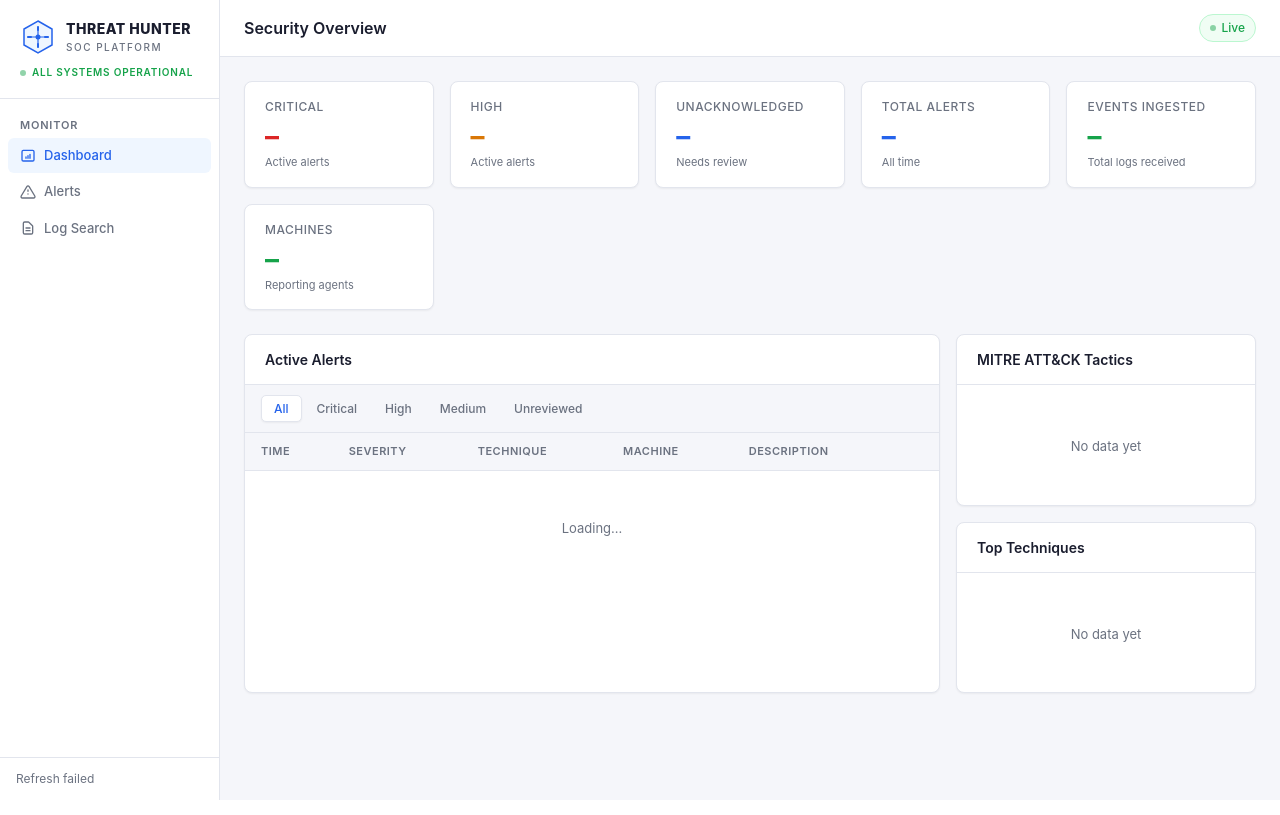
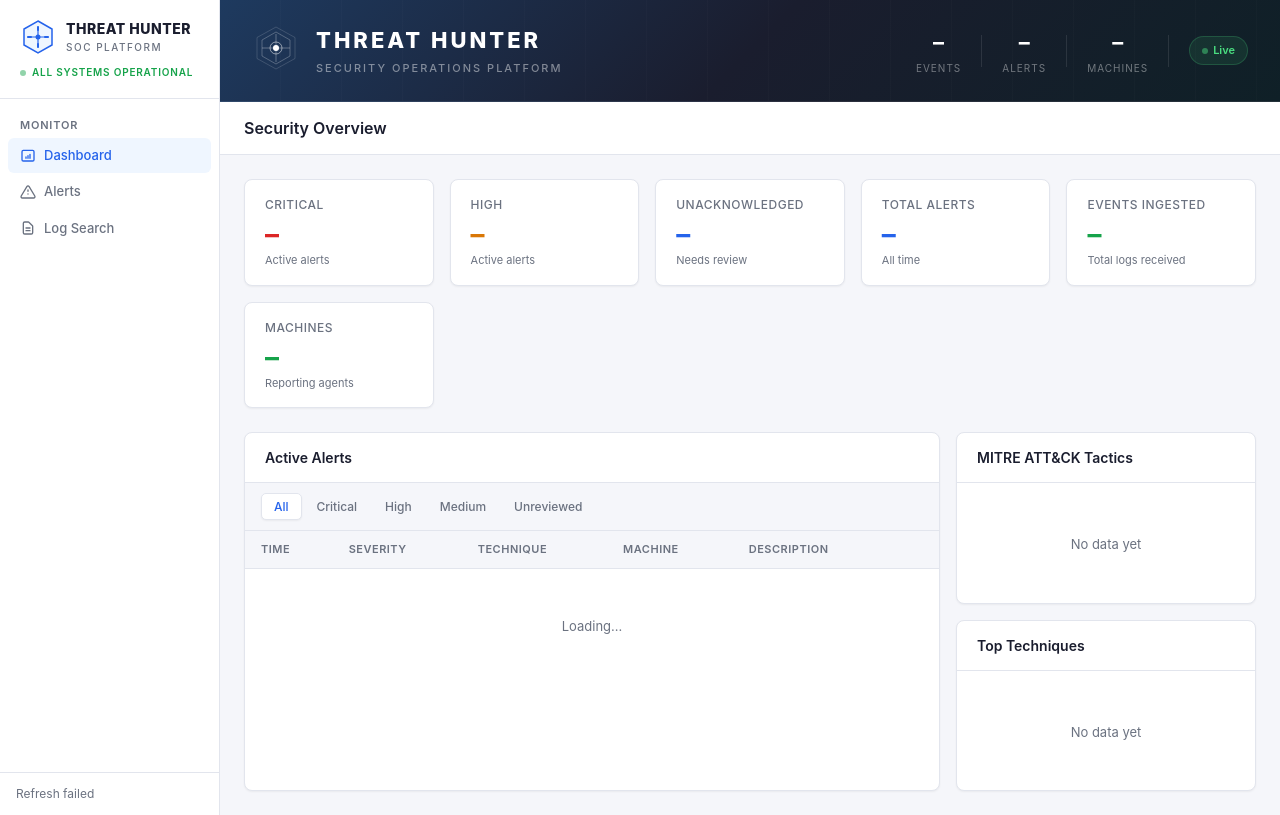
Before and after one commit to nicohan3134/Threat-Hunter, a Flask app: page / in a window 1280 px wide. Run offline with Flask 3, Linux system fonts and the light colour scheme; data that the repository does not hold is empty; some libraries are stand-ins or nearby versions.

Commit message:
Add header with graphic and live stats

```diff
--- a/server/templates/dashboard.html
+++ b/server/templates/dashboard.html
@@ -300,6 +300,66 @@
   }
   .empty-state p { font-size: 13px; margin-top: 4px; }
 
+  /* ── Hero header ── */
+  .hero-header {
+    background: linear-gradient(135deg, #1e3a5f 0%, #1a1d2e 50%, #0f2027 100%);
+    padding: 24px 32px;
+    display: flex; align-items: center; justify-content: space-between;
+    border-bottom: 1px solid rgba(255,255,255,0.08);
+    position: relative; overflow: hidden;
+  }
+
+  .hero-header::before {
+    content: '';
+    position: absolute; inset: 0;
+    background: repeating-linear-gradient(
+      90deg,
+      transparent,
+      transparent 60px,
+      rgba(255,255,255,0.015) 60px,
+      rgba(255,255,255,0.015) 61px
+    );
+    pointer-events: none;
+  }
+
+  .hero-left { display: flex; align-items: center; gap: 16px; }
+
+  .hero-graphic { flex-shrink: 0; }
+
+  .hero-title {
+    font-size: 22px; font-weight: 800;
+    color: #ffffff; letter-spacing: 3px;
+    text-transform: uppercase;
+  }
+
+  .hero-subtitle {
+    font-size: 11px; font-weight: 500;
+    color: rgba(255,255,255,0.45); letter-spacing: 2px;
+    text-transform: uppercase; margin-top: 3px;
+  }
+
+  .hero-right {
+    display: flex; align-items: center; gap: 20px;
+  }
+
+  .hero-stat { text-align: center; }
+  .hero-stat-value { font-size: 22px; font-weight: 700; color: #ffffff; }
+  .hero-stat-label { font-size: 10px; color: rgba(255,255,255,0.4); text-transform: uppercase; letter-spacing: 1px; margin-top: 2px; }
+
+  .hero-divider { width: 1px; height: 32px; background: rgba(255,255,255,0.1); }
+
+  .live-badge {
+    display: flex; align-items: center; gap: 5px;
+    font-size: 11px; font-weight: 600; color: #4ade80;
+    background: rgba(74,222,128,0.1); padding: 5px 12px;
+    border-radius: 20px; border: 1px solid rgba(74,222,128,0.2);
+  }
+  .live-badge .dot {
+    width: 6px; height: 6px; border-radius: 50%;
+    background: #4ade80; animation: pulse 2s infinite;
+    flex-shrink: 0;
+  }
+
   /* ── Pages ── */
   .page { display: none; }
   .page.active { display: block; }
@@ -412,10 +472,50 @@
 
   <!-- Main -->
   <div class="main">
+    <!-- Hero header -->
+    <div class="hero-header">
+      <div class="hero-left">
+        <div class="hero-graphic">
+          <svg width="48" height="48" viewBox="0 0 48 48" fill="none">
+            <polygon points="24,3 43,13.5 43,34.5 24,45 5,34.5 5,13.5"
+              fill="none" stroke="rgba(255,255,255,0.15)" stroke-width="1"/>
+            <polygon points="24,8 38,16 38,32 24,40 10,32 10,16"
+              fill="none" stroke="rgba(255,255,255,0.25)" stroke-width="1"/>
+            <line x1="24" y1="10" x2="24" y2="38" stroke="rgba(255,255,255,0.3)" stroke-width="1"/>
+            <line x1="10" y1="24" x2="38" y2="24" stroke="rgba(255,255,255,0.3)" stroke-width="1"/>
+            <circle cx="24" cy="24" r="3" fill="white"/>
+            <circle cx="24" cy="24" r="6" fill="none" stroke="rgba(255,255,255,0.5)" stroke-width="1"/>
+          </svg>
+        </div>
+        <div class="hero-text">
+          <div class="hero-title">THREAT HUNTER</div>
+          <div class="hero-subtitle">Security Operations Platform</div>
+        </div>
+      </div>
+      <div class="hero-right">
+        <div class="hero-stat">
+          <div class="hero-stat-value" id="h-events">–</div>
+          <div class="hero-stat-label">Events</div>
+        </div>
+        <div class="hero-divider"></div>
+        <div class="hero-stat">
+          <div class="hero-stat-value" id="h-alerts">–</div>
+          <div class="hero-stat-label">Alerts</div>
+        </div>
+        <div class="hero-divider"></div>
+        <div class="hero-stat">
+          <div class="hero-stat-value" id="h-machines">–</div>
+          <div class="hero-stat-label">Machines</div>
+        </div>
+        <div class="hero-divider"></div>
+        <div class="live-badge"><span class="dot"></span> Live</div>
+      </div>
+    </div>
+
     <div class="topbar">
       <h1 id="page-title">Security Overview</h1>
       <div class="topbar-right">
-        <div class="live-badge"><span class="dot"></span> Live</div>
+        <div id="last-refresh-top" style="font-size:12px;color:var(--muted)"></div>
       </div>
     </div>
 
@@ -788,6 +888,9 @@ async function refresh() {
     allAlerts   = await alertsRes.json();
     const stats = await statsRes.json();
 
+    document.getElementById('h-events').textContent   = stats.total_events;
+    document.getElementById('h-alerts').textContent   = stats.total_alerts;
+    document.getElementById('h-machines').textContent = stats.machines;
     document.getElementById('s-critical').textContent = stats.critical;
     document.getElementById('s-high').textContent     = stats.high;
     document.getElementById('s-unacked').textContent  = stats.unacknowledged;
@@ -800,8 +903,10 @@ async function refresh() {
     renderTactics(stats.tactics || []);
     renderTechniques(stats.top_techniques || []);
 
-    document.getElementById('last-refresh').textContent =
-      'Updated ' + new Date().toLocaleTimeString();
+    const t = 'Updated ' + new Date().toLocaleTimeString();
+    document.getElementById('last-refresh').textContent = t;
+    const top = document.getElementById('last-refresh-top');
+    if (top) top.textContent = t;
   } catch(e) {
     document.getElementById('last-refresh').textContent = 'Refresh failed';
   }
```
